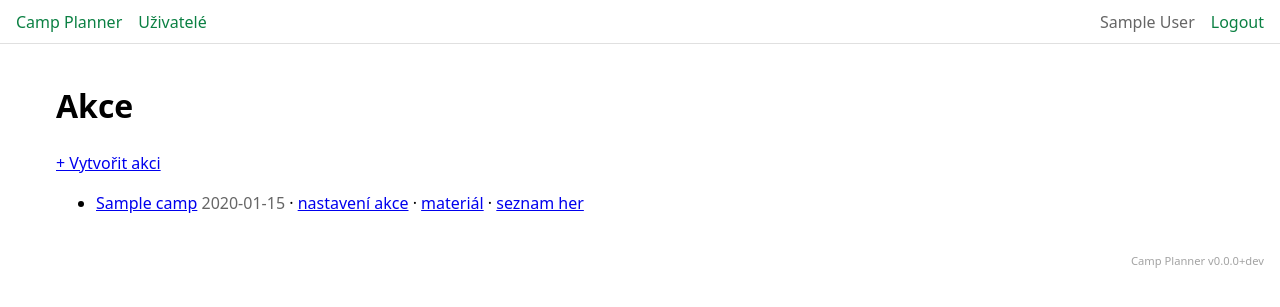
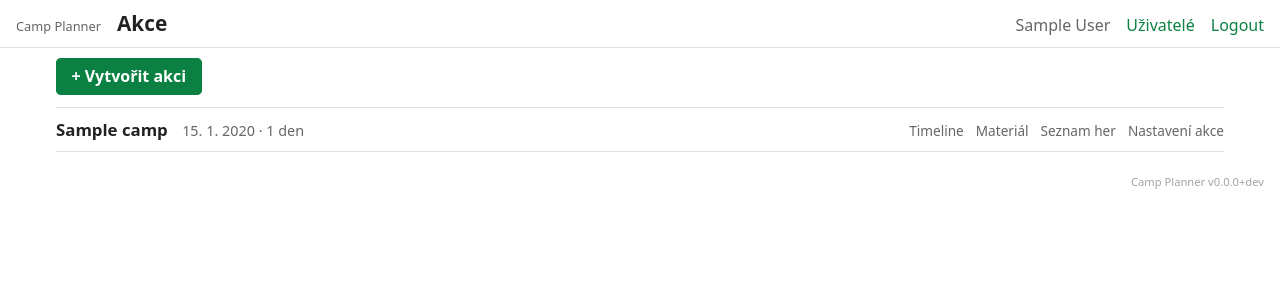
Before and after one commit to setnicka/camp-planner, a Flask app: page / in a window 1280 px wide. Shown: the top 307 px of the page. Run offline with Flask 3, Linux system fonts and the light colour scheme; the visitor is signed in with stand-in values (Sample User, id 1); tables that the repository leaves empty hold one stand-in row (values such as "Sample post").

Commit message:
Frontend: condense header into one bar; rework the camp list

```diff
--- a/camp_planner/static/css/content.css
+++ b/camp_planner/static/css/content.css
@@ -16,16 +16,20 @@
 .cp-section { margin: 1.75rem 0; }
 .cp-subtitle { font-size: 0.6em; font-weight: normal; color: var(--cp-muted); }
 
-/* Per-camp section nav (camp_nav macro): camp name + section tabs on one compact line,
-   shared by every camp page. Lives here (not components.css) so the settings pages and an
-   embedding host — which link only content.css — pick it up too. */
-.cp-camp-nav { margin: 0 0 1rem; border-bottom: 1px solid var(--cp-border); }
-.cp-camp-nav-inner { display: flex; align-items: baseline; flex-wrap: wrap; gap: 0.3rem 1rem; padding-bottom: 0.4rem; }
-.cp-camp-nav .cp-camp-name { font-size: 1.3rem; font-weight: 700; color: #222; margin-right: 0.3rem; }
-.cp-camp-nav a { text-decoration: none; }
-.cp-camp-nav a:not(.cp-camp-name) { color: var(--cp-muted); font-weight: 500; }
-.cp-camp-nav a:hover { color: var(--cp-accent); }
-.cp-camp-nav a.is-active { color: #222; box-shadow: inset 0 -2px var(--cp-accent); }
+/* The camp heading (brand + name + section links) lives here (not components.css) so the
+   settings pages and an embedding host — which link only content.css — pick it up too. It is
+   rendered inline in the standalone header bar (.cp-header, standalone.css) and, when embedded,
+   inside the .cp-camp-nav band, which carries the same grey "Camp Planner" brand. */
+.cp-brand { color: var(--cp-muted); font-size: 0.8rem; text-decoration: none; }
+.cp-brand:hover { color: var(--cp-accent); }
+.cp-camp-nav {
+  display: flex; align-items: baseline; flex-wrap: wrap; gap: 0.3rem 1rem;
+  margin: 0 0 1rem; border-bottom: 1px solid var(--cp-border); padding-bottom: 0.4rem;
+}
+.cp-camp-name { font-size: 1.3rem; font-weight: 700; color: #222; text-decoration: none; margin-right: 0.3rem; }
+.cp-camp-link { text-decoration: none; color: var(--cp-muted); font-weight: 500; }
+.cp-camp-link:hover { color: var(--cp-accent); }
+.cp-camp-link.is-active { color: #222; box-shadow: inset 0 -2px var(--cp-accent); }
 
 /* Read-only parameter table (camp detail page): condensed, label left. */
 .cp-params { border-collapse: collapse; }
--- /dev/null
+++ b/camp_planner/static/css/landing.css
@@ -0,0 +1,47 @@
+/* Landing page (camp list) — page-scoped, loaded only on index.html. Shared atoms
+ * (.cp-muted) and the design tokens come from content.css, loaded alongside. */
+
+.cp-landing-new { margin: 0 0 1.2rem; }
+
+/* "+ Vytvořit akci" — an accent-filled action, matching the form buttons. */
+.cp-new-camp {
+  font: inherit;
+  padding: 0.4rem 0.9rem;
+  border: 1px solid var(--cp-accent);
+  border-radius: 5px;
+  background: var(--cp-accent);
+  color: #fff;
+  font-weight: 600;
+  text-decoration: none;
+  white-space: nowrap;
+}
+.cp-new-camp:hover { filter: brightness(1.08); }
+
+/* One camp per row: name + date range on the left, section links pushed to the right;
+   a hairline separates rows. Wraps gracefully on narrow screens. */
+.cp-camp-rows { list-style: none; margin: 0; padding: 0; }
+.cp-camp-row {
+  display: flex;
+  align-items: baseline;
+  flex-wrap: wrap;
+  gap: 0.2rem 0.9rem;
+  padding: 0.55rem 0;
+  border-top: 1px solid var(--cp-border);
+}
+.cp-camp-row:last-child { border-bottom: 1px solid var(--cp-border); }
+
+.cp-camp-row-name { font-size: 1.05rem; font-weight: 600; color: #222; text-decoration: none; }
+.cp-camp-row-name:hover { color: var(--cp-accent); }
+
+.cp-camp-row-dates { font-size: 0.9rem; }
+
+.cp-camp-row-links {
+  margin-left: auto;           /* push the section links to the right edge of the row */
+  display: flex;
+  flex-wrap: wrap;
+  gap: 0.3rem 0.75rem;
+}
+.cp-camp-row-links a { font-size: 0.85rem; color: var(--cp-muted); text-decoration: none; }
+.cp-camp-row-links a:hover { color: var(--cp-accent); }
+
+.cp-landing-empty { color: var(--cp-muted); padding: 2rem 0; }
--- a/camp_planner/static/css/standalone.css
+++ b/camp_planner/static/css/standalone.css
@@ -8,18 +8,23 @@ body {
   line-height: 1.5;
 }
 
-.cp-nav {
+/* One condensed header line: grey brand · camp heading (the header_nav block) · account
+   controls pushed to the right. The camp-heading bits are styled in content.css. */
+.cp-header {
   display: flex;
-  align-items: center;
-  gap: 1rem;
-  padding: 0.6rem 1rem;
+  align-items: baseline;
+  flex-wrap: wrap;
+  gap: 0.3rem 1rem;
+  padding: 0.5rem 1rem;
   border-bottom: 1px solid var(--cp-border);
 }
+/* .cp-brand is styled in content.css (shared with the embedded camp-nav band). */
 
-.cp-nav a { text-decoration: none; color: var(--cp-accent); }
-.cp-nav .cp-user { margin-left: auto; color: var(--cp-muted); }
-.cp-nav form { margin: 0; }
-.cp-nav button {            /* keep the nav clean: logout reads as a link, not a button */
+.cp-account { margin-left: auto; display: flex; align-items: baseline; gap: 1rem; }
+.cp-account .cp-user { color: var(--cp-muted); }
+.cp-account a { text-decoration: none; color: var(--cp-accent); }
+.cp-account form { margin: 0; }
+.cp-account button {        /* keep it clean: logout reads as a link, not a button */
   border: none;
   background: none;
   padding: 0;
@@ -27,7 +32,7 @@ body {
   color: var(--cp-accent);
   cursor: pointer;
 }
-.cp-nav button:hover { text-decoration: underline; }
+.cp-account button:hover { text-decoration: underline; }
 
 .cp-footer {
   padding: 0.35rem 1rem;
@@ -50,13 +55,3 @@ body {
    the full viewport instead. */
 main { padding: var(--cp-page-pad); max-width: var(--cp-page-width); margin: 0 auto; box-sizing: border-box; }
 main.cp-wide { max-width: none; }
-/* The camp nav is a full-width band. Its border-bottom spills over main's horizontal
-   padding to reach the page edges (the full window on wide pages), while the inner row is
-   capped at the page width and centered — so the links sit in the same column on every
-   page and never shift when switching sections. Spilling over the padding (rather than
-   100vw) keeps the line within the document, so no phantom horizontal scrollbar appears. */
-.cp-camp-nav { margin-left: calc(-1 * var(--cp-page-pad)); margin-right: calc(-1 * var(--cp-page-pad)); }
-.cp-camp-nav-inner {
-  max-width: var(--cp-page-width); margin-left: auto; margin-right: auto;
-  padding-left: var(--cp-page-pad); padding-right: var(--cp-page-pad); box-sizing: border-box;
-}
--- a/camp_planner/templates/_layouts/full.html
+++ b/camp_planner/templates/_layouts/full.html
@@ -10,23 +10,20 @@
   {% block head %}{% endblock %}
 </head>
 <body>
-  <nav class="cp-nav">
-    <a href="{{ url_for('main.index') }}">Camp Planner</a>
-    {% if auth_enabled and can_manage_users() %}
-      <a href="{{ url_for('auth.users') }}">Uživatelé</a>
-    {% endif %}
-    {% if identity.is_authenticated %}
-      <span class="cp-user">{{ identity.display_name }}</span>
-      {% if auth_enabled %}
-        <form method="post" action="{{ url_for('auth.logout') }}">
-          {{ csrf() }}
-          <button type="submit">Logout</button>
-        </form>
+  {# One condensed header line: grey brand · camp heading (header_nav) · account on the right. #}
+  <header class="cp-header">
+    <a class="cp-brand" href="{{ url_for('main.index') }}">Camp Planner</a>
+    {% block header_nav %}{% endblock %}
+    <div class="cp-account">
+      {% if identity.is_authenticated %}<span class="cp-user">{{ identity.display_name }}</span>{% endif %}
+      {% if auth_enabled and can_manage_users() %}<a href="{{ url_for('auth.users') }}">Uživatelé</a>{% endif %}
+      {% if identity.is_authenticated and auth_enabled %}
+        <form method="post" action="{{ url_for('auth.logout') }}">{{ csrf() }}<button type="submit">Logout</button></form>
+      {% elif auth_enabled %}
+        <a href="{{ url_for('auth.login') }}">Login</a>
       {% endif %}
-    {% elif auth_enabled %}
-      <a href="{{ url_for('auth.login') }}">Login</a>
-    {% endif %}
-  </nav>
+    </div>
+  </header>
   {% with messages = get_flashed_messages() %}
     {% if messages %}
       <ul class="cp-flashes">
--- a/camp_planner/templates/_macros.html
+++ b/camp_planner/templates/_macros.html
@@ -2,10 +2,11 @@
 
 {% macro csrf() %}<input type="hidden" name="csrf_token" value="{{ csrf_token() }}">{% endmacro %}
 
-{# Per-camp page navigation: the camp name plus the four section tabs, on one compact
-   line. Shown on every camp-scoped page; `active` ∈ timeline|materials|overview|settings
-   highlights the current one. Drill-downs pick their nearest section (the activity detail
-   uses "overview", since activities are listed under Seznam her); pass "" for none. #}
+{# The camp heading: camp name plus the four section tabs, on one compact line. Goes through
+   the page's `header_nav` block — into the standalone top bar (.cp-header) on full.html, and
+   into the .cp-camp-nav band when embedded (bare.html). `active` ∈
+   timeline|materials|overview|settings highlights the current one; drill-downs pick their
+   nearest section (activity detail uses "overview"); pass "" for none. #}
 {% macro camp_nav(camp, active="") %}
   {% set sections = [
     ("timeline",  "main.camp_timeline",  "Timeline"),
@@ -13,16 +14,12 @@
     ("overview",  "main.camp_overview",  "Seznam her"),
     ("settings",  "main.camp_detail",    "Nastavení akce"),
   ] %}
-  <nav class="cp-camp-nav">
-    <div class="cp-camp-nav-inner">
-      <a class="cp-camp-name" href="{{ url_for('main.camp_timeline', slug=camp.slug) }}">{{ camp.name }}</a>
-      {% for key, endpoint, label in sections %}
-        <a href="{{ url_for(endpoint, slug=camp.slug) }}"
-           class="{{ 'is-active' if active == key }}"
-           {{ 'aria-current=page' if active == key }}>{{ label }}</a>
-      {% endfor %}
-    </div>
-  </nav>
+  <a class="cp-camp-name" href="{{ url_for('main.camp_timeline', slug=camp.slug) }}">{{ camp.name }}</a>
+  {% for key, endpoint, label in sections %}
+    <a class="cp-camp-link {{ 'is-active' if active == key }}"
+       href="{{ url_for(endpoint, slug=camp.slug) }}"
+       {{ 'aria-current=page' if active == key }}>{{ label }}</a>
+  {% endfor %}
 {% endmacro %}
 
 {% macro errors_list(errors) %}
--- a/camp_planner/templates/activities_overview.html
+++ b/camp_planner/templates/activities_overview.html
@@ -2,6 +2,7 @@
 {% from "_macros.html" import camp_nav %}
 {% block title %}Seznam her – {{ camp.name }}{% endblock %}
 {% block main_class %}cp-wide{% endblock %}
+{% block header_nav %}{{ camp_nav(camp, "overview") }}{% endblock %}
 
 {% block head %}
   <link rel="stylesheet" href="{{ url_for('main.static', filename='css/components.css') }}">
@@ -10,8 +11,6 @@
 {% endblock %}
 
 {% block content %}
-  {{ camp_nav(camp, "overview") }}
-
   {# activities-overview.js renders the filter header + table into here from the JSON below.
      Delete/merge affordances are gated by data.may_edit; mutations go to the api endpoints. #}
   <div id="cp-overview"></div>
--- a/camp_planner/templates/activity_detail.html
+++ b/camp_planner/templates/activity_detail.html
@@ -1,6 +1,7 @@
 {% extends layout %}
 {% from "_macros.html" import camp_nav %}
 {% block title %}{{ activity.title }} – {{ camp.name }}{% endblock %}
+{% block header_nav %}{{ camp_nav(camp, "overview") }}{% endblock %}
 
 {% block head %}
   <link rel="stylesheet" href="{{ url_for('main.static', filename='vendor/codemirror@5.65.18/lib/codemirror.css') }}">
@@ -10,8 +11,6 @@
 {% endblock %}
 
 {% block content %}
-  {{ camp_nav(camp, "overview") }}
-
   {# activity-detail.js renders the header + all sections into here from the JSON below.
      Editing affordances are gated by data.may_edit; mutations go to the api endpoints. #}
   <div id="cp-activity"></div>
--- a/camp_planner/templates/camp_detail.html
+++ b/camp_planner/templates/camp_detail.html
@@ -1,6 +1,7 @@
 {% extends layout %}
 {% from "_macros.html" import camp_nav %}
 {% block title %}{{ camp.name }} – nastavení akce{% endblock %}
+{% block header_nav %}{{ camp_nav(camp, "settings") }}{% endblock %}
 
 {% block head %}
   <link rel="stylesheet" href="{{ url_for('main.static', filename='css/components.css') }}">
@@ -12,8 +13,6 @@
 {% endblock %}
 
 {% block content %}
-  {{ camp_nav(camp, "settings") }}
-
   {% set may_edit = can_edit(camp) %}
 
   <section class="cp-section">
--- a/camp_planner/templates/camp_edit.html
+++ b/camp_planner/templates/camp_edit.html
@@ -1,10 +1,10 @@
 {% extends layout %}
 {% from "_macros.html" import csrf, errors_list, camp_fields, camp_nav %}
 {% block title %}{{ camp.name }} – úprava{% endblock %}
+{% block header_nav %}{{ camp_nav(camp, "settings") }}{% endblock %}
 {# camp-settings.js (the delete action) sends this token via cpDom.api's X-CSRFToken header. #}
 {% block head %}<meta name="csrf-token" content="{{ csrf_token() }}">{% endblock %}
 {% block content %}
-  {{ camp_nav(camp, "settings") }}
   <h1>Úprava parametrů</h1>
   <p><a href="{{ url_for('main.camp_detail', slug=camp.slug) }}">← zpět na nastavení akce</a></p>
 
--- a/camp_planner/templates/camp_timeline.html
+++ b/camp_planner/templates/camp_timeline.html
@@ -2,6 +2,7 @@
 {% from "_macros.html" import camp_nav %}
 {% block title %}{{ camp.name }} – timeline{% endblock %}
 {% block main_class %}cp-wide{% endblock %}
+{% block header_nav %}{{ camp_nav(camp, "timeline") }}{% endblock %}
 
 {% block head %}
   <link rel="stylesheet"
@@ -12,7 +13,6 @@
 {% endblock %}
 
 {% block content %}
-  {{ camp_nav(camp, "timeline") }}
   {# left column = legend; right = control bars. all top-aligned #}
   <div class="cp-tl-top">
     <div class="cp-tl-left">
--- a/camp_planner/templates/index.html
+++ b/camp_planner/templates/index.html
@@ -1,23 +1,37 @@
 {% extends layout %}
 {% block title %}Akce – Camp Planner{% endblock %}
+{# "Akce" rides in the navigation header (where camp pages show the camp name). #}
+{% block header_nav %}<span class="cp-camp-name">Akce</span>{% endblock %}
+
+{% block head %}
+  <link rel="stylesheet" href="{{ url_for('main.static', filename='css/landing.css') }}">
+{% endblock %}
+
 {% block content %}
-  <h1>Akce</h1>
   {% if can_create_camp() %}
-    <p><a href="{{ url_for('main.camp_new') }}">+ Vytvořit akci</a></p>
+    <p class="cp-landing-new"><a class="cp-new-camp" href="{{ url_for('main.camp_new') }}">+ Vytvořit akci</a></p>
   {% endif %}
+
   {% if camps %}
-    <ul class="cp-camp-list">
+    <ul class="cp-camp-rows">
       {% for camp in camps %}
-        <li>
-          <a href="{{ url_for('main.camp_timeline', slug=camp.slug) }}">{{ camp.name }}</a>
-          <span class="cp-muted">{{ camp.start_date.isoformat() }}</span>
-          · <a href="{{ url_for('main.camp_detail', slug=camp.slug) }}">nastavení akce</a>
-          · <a href="{{ url_for('main.camp_materials', slug=camp.slug) }}">materiál</a>
-          · <a href="{{ url_for('main.camp_overview', slug=camp.slug) }}">seznam her</a>
+        {% set days = camp.length_days %}
+        <li class="cp-camp-row">
+          <a class="cp-camp-row-name" href="{{ url_for('main.camp_timeline', slug=camp.slug) }}">{{ camp.name }}</a>
+          <span class="cp-camp-row-dates cp-muted">
+            {{ camp.start_date.strftime('%-d. %-m. %Y') }}{% if days > 1 %} – {{ camp.end_date.strftime('%-d. %-m. %Y') }}{% endif %}
+            · {{ days }} {{ 'den' if days == 1 else ('dny' if days <= 4 else 'dní') }}
+          </span>
+          <nav class="cp-camp-row-links">
+            <a href="{{ url_for('main.camp_timeline', slug=camp.slug) }}">Timeline</a>
+            <a href="{{ url_for('main.camp_materials', slug=camp.slug) }}">Materiál</a>
+            <a href="{{ url_for('main.camp_overview', slug=camp.slug) }}">Seznam her</a>
+            <a href="{{ url_for('main.camp_detail', slug=camp.slug) }}">Nastavení akce</a>
+          </nav>
         </li>
       {% endfor %}
     </ul>
   {% else %}
-    <p>Nemáte přístup k žádné akci{% if not identity.is_authenticated %} – nejste přihlášeni{% endif %}.</p>
+    <p class="cp-landing-empty">Nemáte přístup k žádné akci{% if not identity.is_authenticated %} – nejste přihlášeni{% endif %}.</p>
   {% endif %}
 {% endblock %}
--- a/camp_planner/templates/materials_overview.html
+++ b/camp_planner/templates/materials_overview.html
@@ -1,6 +1,7 @@
 {% extends layout %}
 {% from "_macros.html" import camp_nav %}
 {% block title %}Materiál – {{ camp.name }}{% endblock %}
+{% block header_nav %}{{ camp_nav(camp, "materials") }}{% endblock %}
 
 {% block head %}
   <link rel="stylesheet" href="{{ url_for('main.static', filename='css/components.css') }}">
@@ -9,8 +10,6 @@
 {% endblock %}
 
 {% block content %}
-  {{ camp_nav(camp, "materials") }}
-
   {# materials-overview.js renders the camp-wide table into here from the JSON below.
      Editing affordances are gated by data.may_edit; mutations go to the api endpoints. #}
   <div id="cp-materials"></div>
--- a/camp_planner/views.py
+++ b/camp_planner/views.py
@@ -63,7 +63,7 @@ def _form_choices() -> dict:
 
 @bp.get("/")
 def index():
-    camps = db.session.scalars(db.select(Camp).order_by(Camp.start_date)).all()
+    camps = db.session.scalars(db.select(Camp).order_by(Camp.start_date.desc())).all()
     visible = [camp for camp in camps if can_view(camp)]
     return render_template("index.html", camps=visible)
 
```
Also changed, not shown: camp_planner/models/camp.py (+6 -1 lines), camp_planner/static/css/activities-overview.css (+12 -3 lines), camp_planner/templates/_layouts/bare.html (+8 -2 lines), tests/test_views.py (+38 -0 lines).
